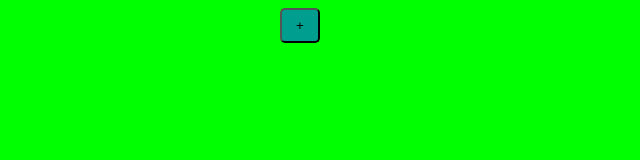
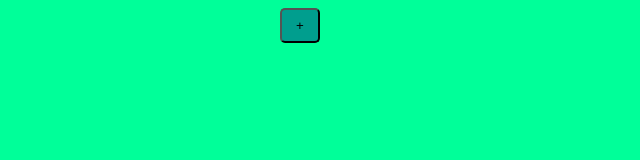
Before and after one commit to sanybit/note, a plain HTML site: page index.html in a window 1280 px wide. Shown: the whole page, without its empty margins (0-640 px from the left). Drawn offline with Linux system fonts and the light colour scheme.

Commit message:
Изменил цвет

```diff
--- a/index.html
+++ b/index.html
@@ -15,7 +15,7 @@
 		body {
 			display: flex;
 			justify-content: center;
-			background-color: #0f0;
+			background-color: #0f9;
 		}
 		.back {
 			width: 800px;
```
